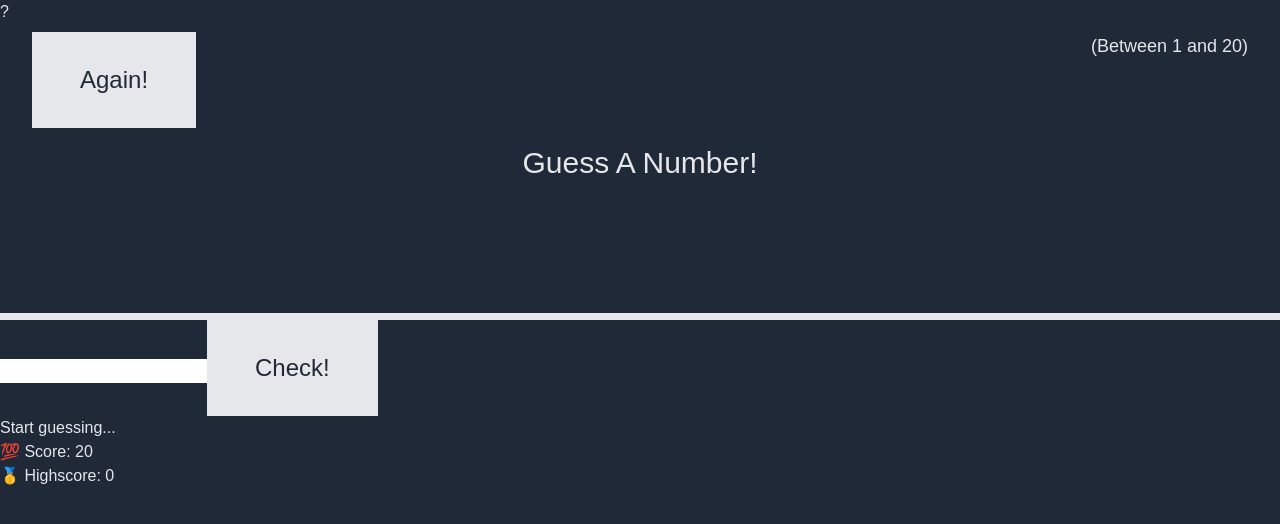
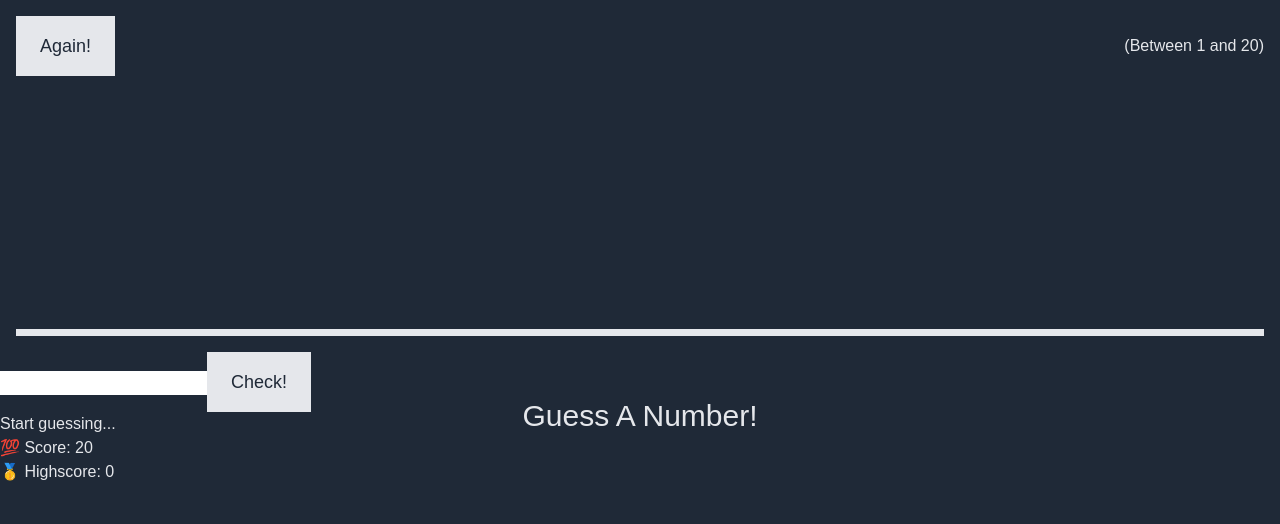
Before and after one commit to chrisvo81/guess-number-game, a React (Create React App) app: page / in a window 1280 px wide. Shown: the top 524 px of the page. Built offline with nearby package versions, Linux system fonts and the light colour scheme.

Commit message:
Update style for Again button and instruction text

```diff
--- a/src/components/Header.tsx
+++ b/src/components/Header.tsx
@@ -8,13 +8,16 @@ const Header: React.FC = () => {
 		useStore(useGameStore);
 
 	return (
-		<header className='relative'>
+		<header className='m-4'>
+			<div className='flex flex-col items-center justify-between md:flex-row'>
+				<button className='btn' onClick={setCorrectNumber}>
+					Again!
+				</button>
+				<p className='mt-4 md:mt-0'>(Between 1 and 20)</p>
+			</div>
+
 			<h1 className='absolute w-full text-center'>Guess A Number!</h1>
-			<p className='absolute between'>(Between 1 and 20)</p>
-			<button className='btn again' onClick={setCorrectNumber}>
-				Again!
-			</button>
-			<div>{guessedNumber === correctNumber ? correctNumber : '?'}</div>
+			{/* <div>{guessedNumber === correctNumber ? correctNumber : '?'}</div> */}
 		</header>
 	);
 };
--- a/src/index.css
+++ b/src/index.css
@@ -34,23 +34,13 @@ h1 {
 }
 
 .btn {
-	@apply px-12 py-8 text-2xl text-gray-800 bg-gray-200 cursor-pointer;
+	@apply px-6 py-4 text-lg text-gray-800 bg-gray-200 cursor-pointer;
 	font-family: inherit;
 	border: none;
 }
 
 .btn:hover {
-	@apply bg-gray-300;
-}
-
-.between {
-	@apply text-sm md:text-lg top-8 right-8;
-}
-
-.again {
-	position: absolute;
-	top: 2rem;
-	left: 2rem;
+	@apply bg-gray-400;
 }
 
 .number {
```
